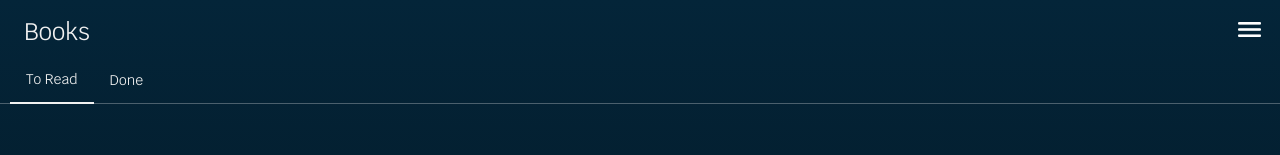
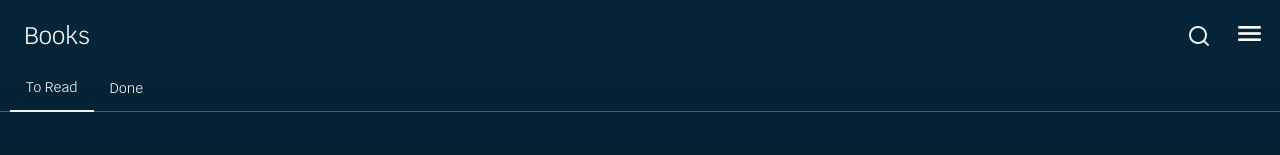
Before and after one commit to f-mantovani/project-3-client, a React (Create React App) app: page /books in a window 1280 px wide. Shown: the top 155 px of the page. Built offline with nearby package versions, Linux system fonts and the light colour scheme.

Commit message:
added search icon as a component and created some utility classes on app.css

```diff
--- a/src/App.css
+++ b/src/App.css
@@ -144,3 +144,11 @@ h4 {
 .pb375 {
   padding-bottom: 3.75rem;
 }
+
+.flex {
+  display: flex;
+}
+.space-between{
+  justify-content: space-between;
+  align-items: center;
+}
--- /dev/null
+++ b/src/design.system/SearchIcon.js
@@ -0,0 +1,10 @@
+import styled from 'styled-components'
+
+const SearchIcon = styled.img`
+  object-fit: contain;
+  width: 2.5rem;
+  height: 2.5rem;
+
+`
+
+export default SearchIcon
--- a/src/pages/Books/Books.js
+++ b/src/pages/Books/Books.js
@@ -11,6 +11,8 @@ import ColumnContainer from '../../design.system/ColumnContainer'
 import DotPlato from '../../design.system/DotPlato'
 import RowContainer from '../../design.system/RowContainer'
 import BookCardDashboard from '../../components/Books/BookCardDashboard'
+import searchIcon from '../../assets/search.png'
+import SearchIcon from '../../design.system/SearchIcon'
 
 const types = ['To Read', 'Done']
 
@@ -22,7 +24,10 @@ const Books = () => {
     <>
       <PageHeaderPlato>
         <H1>Books</H1>
-        <Navbar />
+        <div className='flex space-between'>
+          <SearchIcon src={searchIcon} alt='magnifying glass for search icon' />
+          <Navbar />
+        </div>
       </PageHeaderPlato>
       <TabHeaderPlato>
         <div className='tabs'>
@@ -38,9 +43,9 @@ const Books = () => {
         </div>
         <LineBreak />
       </TabHeaderPlato>
-      {!books.length ? (
-        <NoBooks />
-      ) : (
+      {(!books.length && active === types[0]) && (
+        <NoBooks />) }
+        {(active === types[0] && books.length) &&
         <>
           <ColumnContainer rowSpaceBetween>
             <H2>Reading now</H2>
@@ -71,7 +76,7 @@ const Books = () => {
           </RowContainer>
           </div>
         </>
-      )}
+      }
     </>
   )
 }
```
Also changed, not shown: src/assets/search.png (added).
